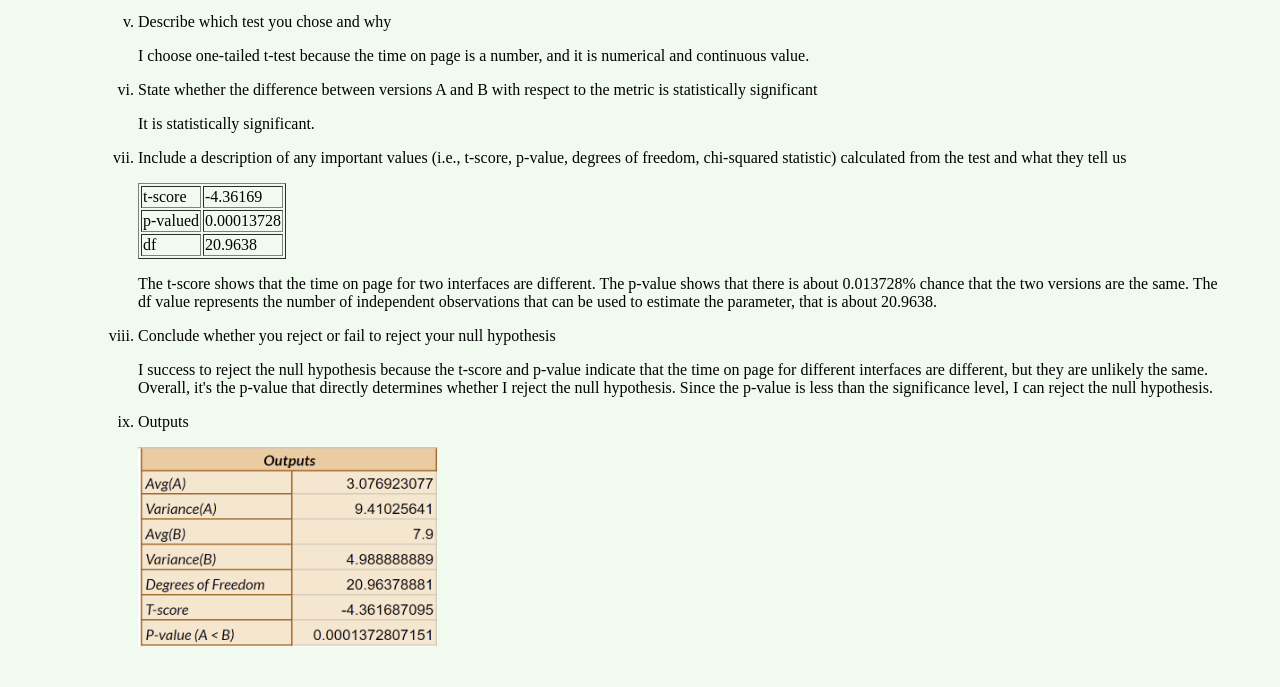
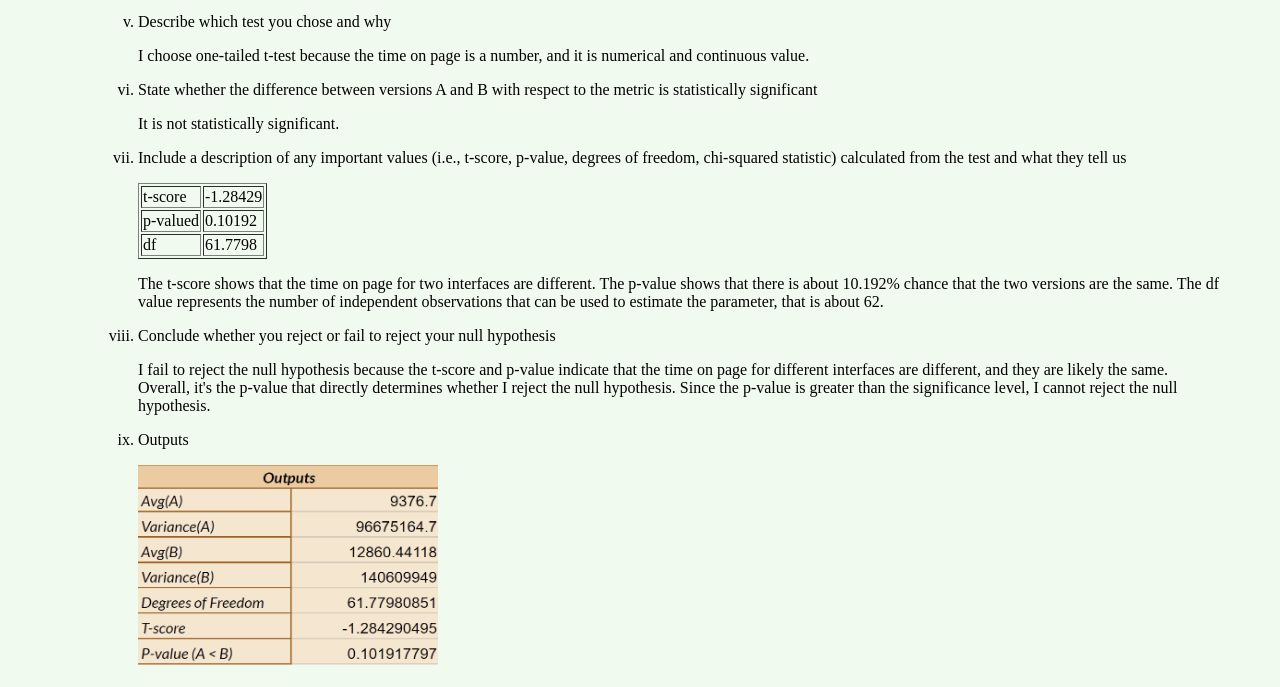
Before and after one commit to Nancy0221/A-B-Testing-Portfolio, a plain HTML site: page index.html in a window 1280 px wide. Shown: the part 2372-3059 px from the top of the page. Drawn offline with Linux system fonts and the light colour scheme.

Commit message:
fix graph

```diff
--- a/index.html
+++ b/index.html
@@ -224,7 +224,7 @@
                 State whether the difference between versions A and B with
                 respect to the metric is statistically significant
               </p>
-              <p>It is statistically significant.</p>
+              <p>It is not statistically significant.</p>
             </li>
             <li>
               <p>
@@ -236,24 +236,24 @@
                 <tbody>
                   <tr>
                     <td>t-score</td>
-                    <td>-4.36169</td>
+                    <td>-1.28429</td>
                   </tr>
                   <tr>
                     <td>p-valued</td>
-                    <td>0.00013728</td>
+                    <td>0.10192</td>
                   </tr>
                   <tr>
                     <td>df</td>
-                    <td>20.9638</td>
+                    <td>61.7798</td>
                   </tr>
                 </tbody>
               </table>
               <p>
                 The t-score shows that the time on page for two interfaces are
-                different. The p-value shows that there is about 0.013728%
-                chance that the two versions are the same. The df value
-                represents the number of independent observations that can be
-                used to estimate the parameter, that is about 20.9638.
+                different. The p-value shows that there is about 10.192% chance
+                that the two versions are the same. The df value represents the
+                number of independent observations that can be used to estimate
+                the parameter, that is about 62.
               </p>
             </li>
             <li>
@@ -262,18 +262,18 @@
                 hypothesis
               </p>
               <p>
-                I success to reject the null hypothesis because the t-score and
+                I fail to reject the null hypothesis because the t-score and
                 p-value indicate that the time on page for different interfaces
-                are different, but they are unlikely the same. Overall, it's the
+                are different, and they are likely the same. Overall, it's the
                 p-value that directly determines whether I reject the null
-                hypothesis. Since the p-value is less than the significance
-                level, I can reject the null hypothesis.
+                hypothesis. Since the p-value is greater than the significance
+                level, I cannot reject the null hypothesis.
               </p>
             </li>
             <li>
               <p>Outputs</p>
               <img
-                src="img/image3-2.png"
+                src="img/image3-3.png"
                 alt="image3"
                 style="width: 300px; height: 200px"
               />
@@ -398,14 +398,14 @@
         for version B.
       </p>
       <p>
-        For time on page, the average value of version A is 3.077, and the
-        average value of version B is 7.9. It can be seen that there is still a
-        gap between the two data. This may also be reflected in the t-score,
-        which also shows that the two data are not similar. In addition, the
-        variance of version A (9.4103) is also larger than the variance of
-        version B (4.9889), which shows that the data points of version B are
-        more concentrated, which may indicate that these data is more valid and
-        reliable.
+        For time on page, the average value of version A is 9376.7, and the
+        average value of version B is 12860.4. It can be seen that there is
+        still a gap between the two data. This may also be reflected in the
+        t-score, which also shows that the two data are not similar. In
+        addition, the variance of version A (96675164.7) is also smaller than
+        the variance of version B (140609949), which shows that the data points
+        of version A are more concentrated, which may indicate that these data
+        is more valid and reliable.
       </p>
       <p>
         For time to first click, the mean value of version A (3740) is smaller
```
Also changed, not shown: img/image3-3.png (added).
